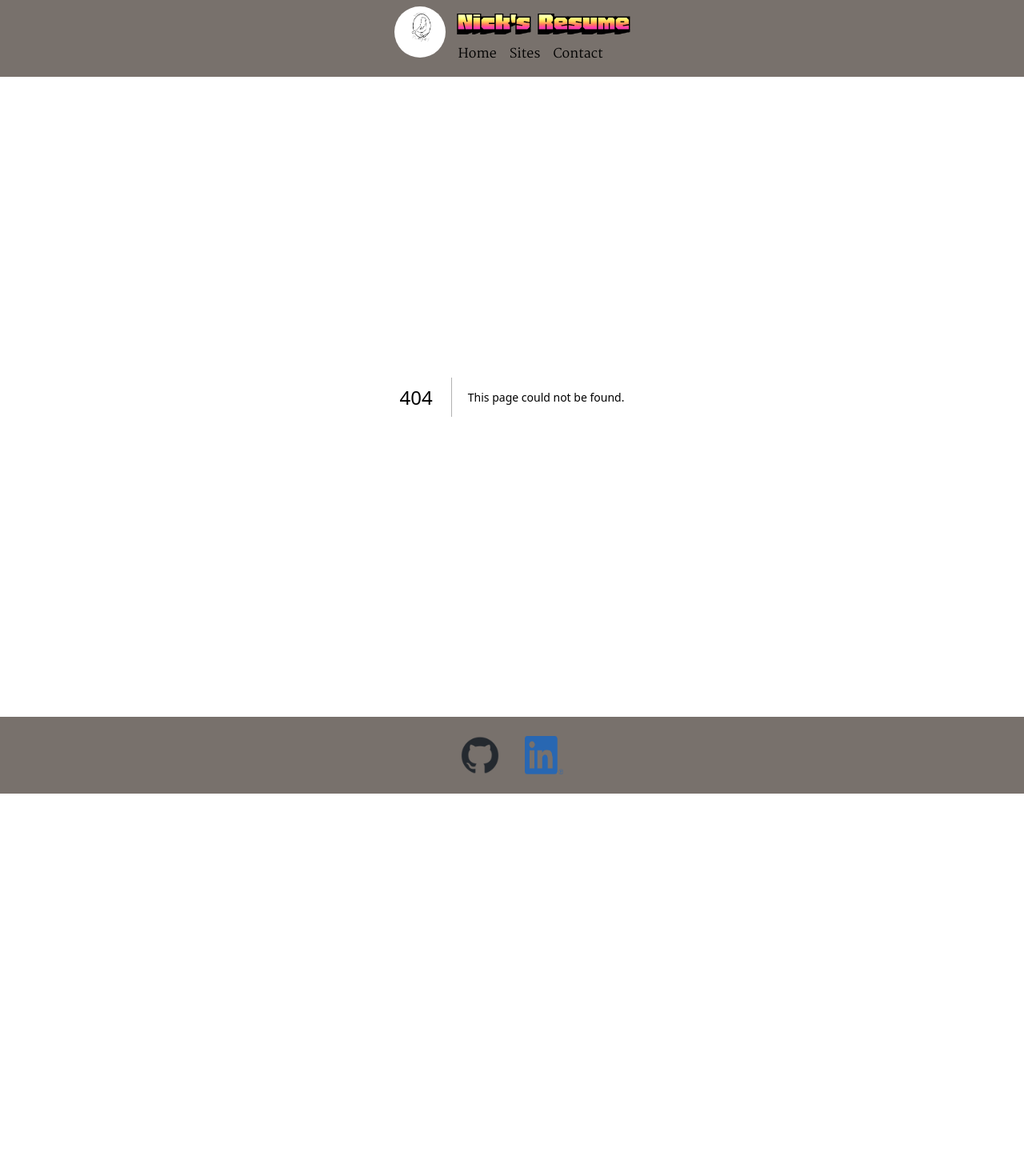
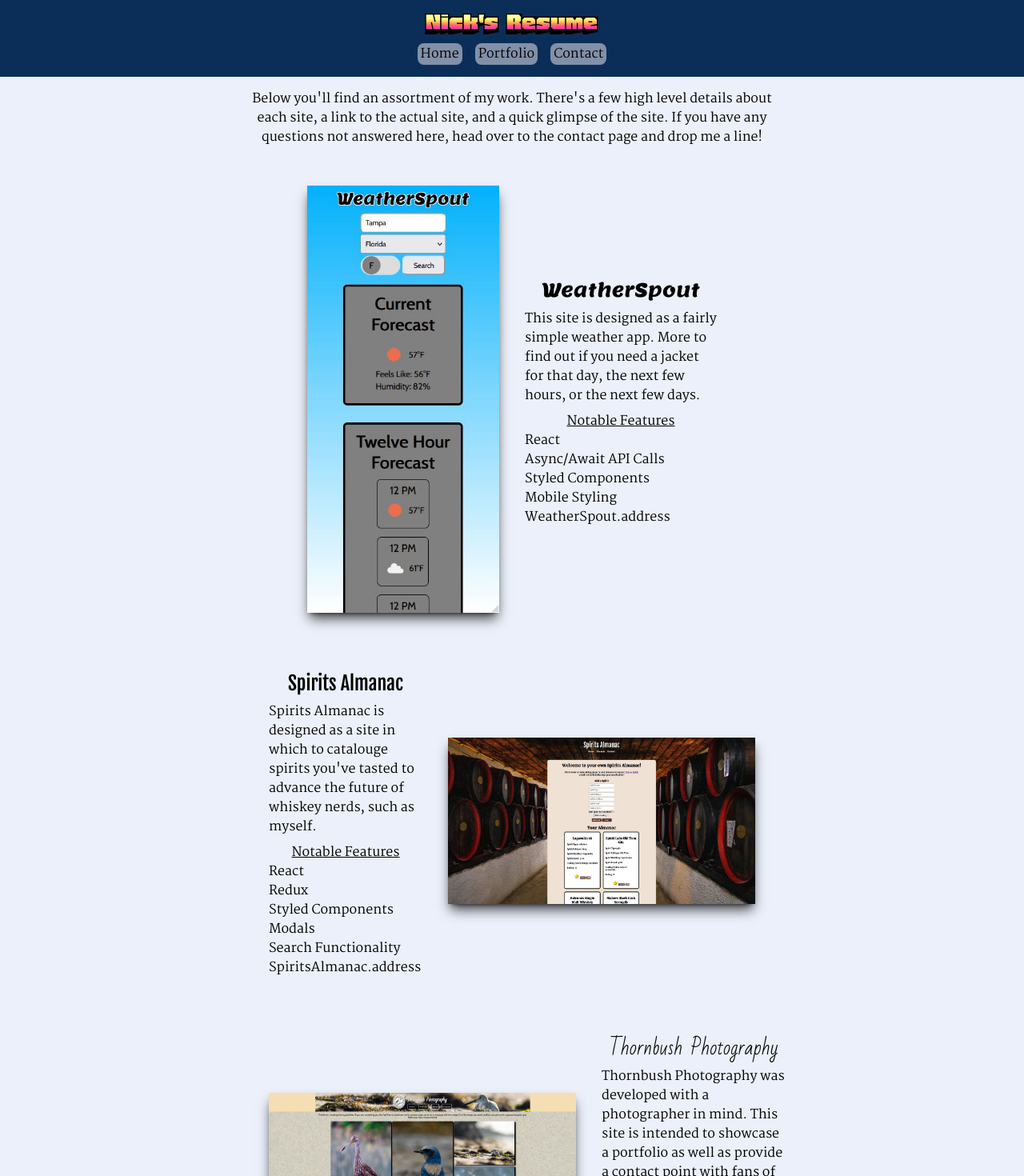
Before and after one commit to nickpace1227/nicks-resume, a Next.js app: page /portfolio in a window 1280 px wide. Before the commit this address had no page. Shown: the top 1470 px of the page at 80% size. Before the commit the page ends 992 px from the top, so only its background shows below. Built offline with nearby package versions, Linux system fonts and the light colour scheme.

Commit message:
updated some styles and rearraged content

```diff
--- a/app/components/footer.jsx
+++ b/app/components/footer.jsx
@@ -5,17 +5,23 @@ import LiInBug from "../../public/images/logos/Li-In-Bug.png";
 
 export default function Footer() {
   return (
-    <div className="bg-stone-500 h-24 bottom-0 w-full absolute">
+    <div className="bg-darkBlue h-24 bottom-0 w-full absolute">
       <div className="flex justify-center items-center h-24">
-        <Link href="https://www.google.com">
+        <Link
+          href="https://www.google.com"
+          className="w-16 h-16  bg-blueGray flex justify-center items-center rounded-lg m-2 hover:bg-white"
+        >
           <Image
-            className="w-12 h-12 mx-4"
+            className="w-12 h-12 mx-2"
             src={GitHubMark}
             alt="GitHub Logo"
           />
         </Link>
-        <Link href="https://www.linkedin.com/in/nicholas-pace-ab8717125/">
-          <Image className="w-12 h-12 mx-4" src={LiInBug} alt="LinkedIn Logo" />
+        <Link
+          href="https://www.linkedin.com/in/nicholas-pace-ab8717125/"
+          className="w-16 h-16  bg-blueGray flex justify-center items-center rounded-lg m-2 hover:bg-white"
+        >
+          <Image className="w-12 h-12 mx-2" src={LiInBug} alt="LinkedIn Logo" />
         </Link>
       </div>
     </div>
--- a/app/components/header.jsx
+++ b/app/components/header.jsx
@@ -4,30 +4,30 @@ import Logo from "./logo.png";
 
 export default function Header() {
   return (
-    <div className="h-24 top-0 absolute w-full bg-stone-500">
-      <div className="flex justify-center items-center">
-        <Image
-          src={Logo}
-          alt="logo"
-          quality={100}
-          placeholder="blur"
-          className="m-2 h-16 w-16 rounded-full"
-        />
-        <div>
+    <div className="h-24 top-0 absolute w-full bg-darkBlue">
+      <div className="flex flex-col items-center">
         <h1 className="m-2 font-Honk text-4xl">Nick's Resume</h1>
         <nav>
-            <Link href="/" className="m-2">
+          <Link
+            href="/"
+            className="m-2 px-1 bg-blueGray rounded-lg hover:bg-white"
+          >
             Home
           </Link>
-            <Link href="/mySites" className="m-2">
-              Sites
+          <Link
+            href="/portfolio"
+            className="m-2 px-1 bg-blueGray rounded-lg hover:bg-white"
+          >
+            Portfolio
           </Link>
-            <Link href="/contact" className="m-2">
+          <Link
+            href="/contact"
+            className="m-2 px-1 bg-blueGray rounded-lg hover:bg-white"
+          >
             Contact
           </Link>
         </nav>
       </div>
     </div>
-    </div>
   );
 }
--- a/app/page.jsx
+++ b/app/page.jsx
@@ -49,33 +49,33 @@ export default function Home() {
         <div className="flex flex-col items-center">
           {/* Row One */}
           <div className="flex w-full justify-evenly">
-            <div className="flex flex-col items-center m-2">
+            <div className="flex flex-col items-center m-2 bg-blueGray rounded-lg">
               <Image src={js} className="m-2 h-16 w-16" />
               <div className="text-wrap p-2 text-sm text-center bg-limeGreen rounded-lg">
                 Java Script
               </div>
             </div>
-            <div className="flex flex-col items-center m-2">
+            <div className="flex flex-col items-center m-2 bg-blueGray rounded-lg">
               <Image src={next} className="m-2 h-16 w-16" />
-              <div className="w-full p-2 text-sm text-center bg-green-700 rounded-lg">
+              <div className="w-full p-2 text-sm text-center bg-limeGreen rounded-lg">
                 Next JS
               </div>
             </div>
-            <div className="flex flex-col items-center m-2">
+            <div className="flex flex-col items-center m-2 bg-blueGray rounded-lg">
               <Image src={node} className="m-2 h-16 w-16" />
-              <div className="w-full p-2 text-sm text-center bg-green-700 rounded-lg">
+              <div className="w-full p-2 text-sm text-center bg-limeGreen rounded-lg">
                 Node JS
               </div>
             </div>
-            <div className="flex flex-col items-center m-2">
+            <div className="flex flex-col items-center m-2 bg-blueGray rounded-lg">
               <Image src={react} className="m-2 h-16 w-16" />
-              <div className="w-full p-2 text-sm text-center bg-green-700 rounded-lg">
+              <div className="w-full p-2 text-sm text-center bg-limeGreen rounded-lg">
                 React
               </div>
             </div>
-            <div className="flex flex-col items-center m-2">
+            <div className="flex flex-col items-center m-2 bg-blueGray rounded-lg">
               <Image src={redux} className="m-2 h-16 w-16" />
-              <div className="w-full p-2 text-sm text-center bg-green-700 rounded-lg">
+              <div className="w-full p-2 text-sm text-center bg-limeGreen rounded-lg">
                 Redux
               </div>
             </div>
@@ -83,61 +83,61 @@ export default function Home() {
 
           {/* Row Two */}
           <div className="flex w-full justify-evenly">
-            <div className="flex flex-col items-center m-2">
-              <Image src={html} className="m-2 h-16 w-16" />
-              <div className="w-full p-2 text-sm text-center bg-green-700 rounded-lg">
+            <div className="flex flex-col items-center m-2 bg-blueGray rounded-lg">
+              <Image src={html} className="m-2 h-16 w-16 " />
+              <div className="w-full p-2 text-sm text-center bg-limeGreen rounded-lg">
                 HTML
               </div>
             </div>
-            <div className="flex flex-col items-center m-2">
+            <div className="flex flex-col items-center m-2 bg-blueGray rounded-lg">
               <Image src={css} className="m-2 h-16 w-16" />
-              <div className="w-full p-2 text-sm text-center bg-green-700 rounded-lg">
+              <div className="w-full p-2 text-sm text-center bg-limeGreen rounded-lg">
                 CSS
               </div>
             </div>
-            <div className="flex flex-col items-center m-2">
+            <div className="flex flex-col items-center m-2 bg-blueGray rounded-lg">
               <Image src={vscode} className="m-2 h-16 w-16" />
-              <div className="w-full p-2 text-sm text-center bg-green-700 rounded-lg">
+              <div className="w-full p-2 text-sm text-center bg-limeGreen rounded-lg">
                 VSCode
               </div>
             </div>
-            <div className="flex flex-col items-center m-2">
+            <div className="flex flex-col items-center m-2 bg-blueGray rounded-lg">
               <Image src={git} className="m-2 h-16 w-16" />
-              <div className="w-full p-2 text-sm text-center bg-green-700 rounded-lg">
+              <div className="w-full p-2 text-sm text-center bg-limeGreen rounded-lg">
                 Git
               </div>
             </div>
-            <div className="flex flex-col items-center m-2">
+            <div className="flex flex-col items-center m-2 bg-blueGray rounded-lg">
               <Image src={github} className="m-2 h-16 w-16" />
-              <div className="w-full p-2 text-sm text-center bg-green-700 rounded-lg">
+              <div className="w-full p-2 text-sm text-center bg-limeGreen rounded-lg">
                 GitHub
               </div>
             </div>
           </div>
 
           {/* Row Three */}
-          <div className="flex w-full justify-evenly">
-            <div className="flex flex-col items-center m-2">
+          <div className="flex w-full">
+            <div className="flex flex-col items-center m-2 bg-blueGray rounded-lg">
               <Image src={styledComponentsLogo} className="m-2 h-16 w-16" />
-              <div className="w-full text-wrap p-2 text-sm text-center bg-green-700 rounded-lg">
+              <div className="w-full text-wrap p-2 text-sm text-center bg-limeGreen rounded-lg">
                 Styled Components
               </div>
             </div>
-            <div className="flex flex-col items-center m-2">
+            <div className="flex flex-col items-center m-2 bg-blueGray rounded-lg">
               <Image src={tailwind} className="m-2 h-16 w-16" />
-              <div className="w-full p-2 text-sm text-center bg-green-700 rounded-lg">
+              <div className="w-full p-2 text-sm text-center bg-limeGreen rounded-lg">
                 Tailwind CSS
               </div>
             </div>
-            <div className="flex flex-col items-center m-2">
+            <div className="flex flex-col items-center m-2 bg-blueGray rounded-lg">
               <Image src={macos} className="m-2 h-16 w-16" />
-              <div className="w-full p-2 text-sm text-center bg-green-700 rounded-lg">
+              <div className="w-full p-2 text-sm text-center bg-limeGreen rounded-lg">
                 MacOS
               </div>
             </div>
-            <div className="flex flex-col items-center m-2">
+            <div className="flex flex-col items-center m-2 bg-blueGray rounded-lg">
               <Image src={windowslogo} className="m-2 h-16 w-16" />
-              <div className="w-full p-2 text-sm text-center bg-green-700 rounded-lg">
+              <div className="w-full p-2 text-sm text-center bg-limeGreen rounded-lg">
                 Windows OS
               </div>
             </div>
--- a/app/mySites/page.jsx
+++ b/app/portfolio/page.jsx
@@ -104,34 +104,6 @@ export default function Sites() {
         </div>
       </div>
       {/* End Thornbush Photography */}
-
-      {/* Begin Nick's Resume */}
-      <div className="flex items-end justify-evenly w-168">
-        <div className="flex items-center m-4">
-          <div className="w-96 m-4">
-            <div className="text-center font-Honk text-3xl my-2">
-              Nick's Resume
-            </div>
-            <div className="my-2">
-              Nick's Resume is, well, this site. It's designed with a focus on
-              putting all of my skills in one place for ease of viewing.
-            </div>
-            <div className="text-center underline">Notable Features</div>
-            <ul>
-              <li>Next.JS</li>
-              <li>Tailwind</li>
-              <li>EmailJS</li>
-            </ul>
-            <div>NicksResume.address</div>
-          </div>
-          <Image
-            alt="Nick's Resume Preview"
-            className="m-4 h-52 w-96 shadow-dark"
-            src={NicksResumePreview}
-          />
-        </div>
-      </div>
-      {/* End Nick's Resume */}
     </main>
   );
 }
--- a/tailwind.config.js
+++ b/tailwind.config.js
@@ -14,6 +14,7 @@ module.exports = {
         dirtyTeal: "#0d6759",
         limeGreen: "#7ab317",
         lightGreen: "#a0c55f",
+        blueGray: "#8290a8",
       },
       spacing: {
         150: "37.5rem",
```
Lines whose indentation alone changed are shown as unchanged.
